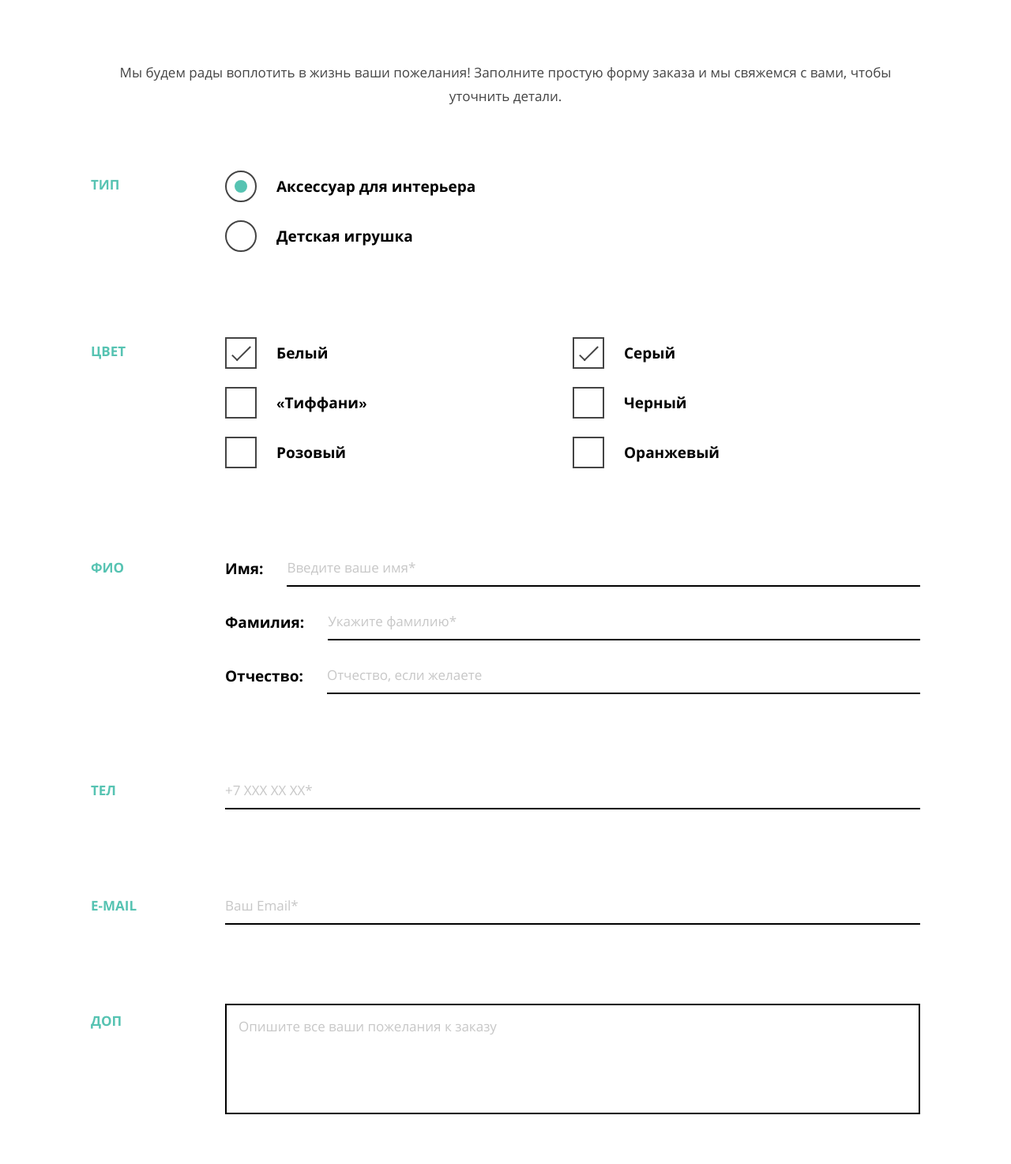
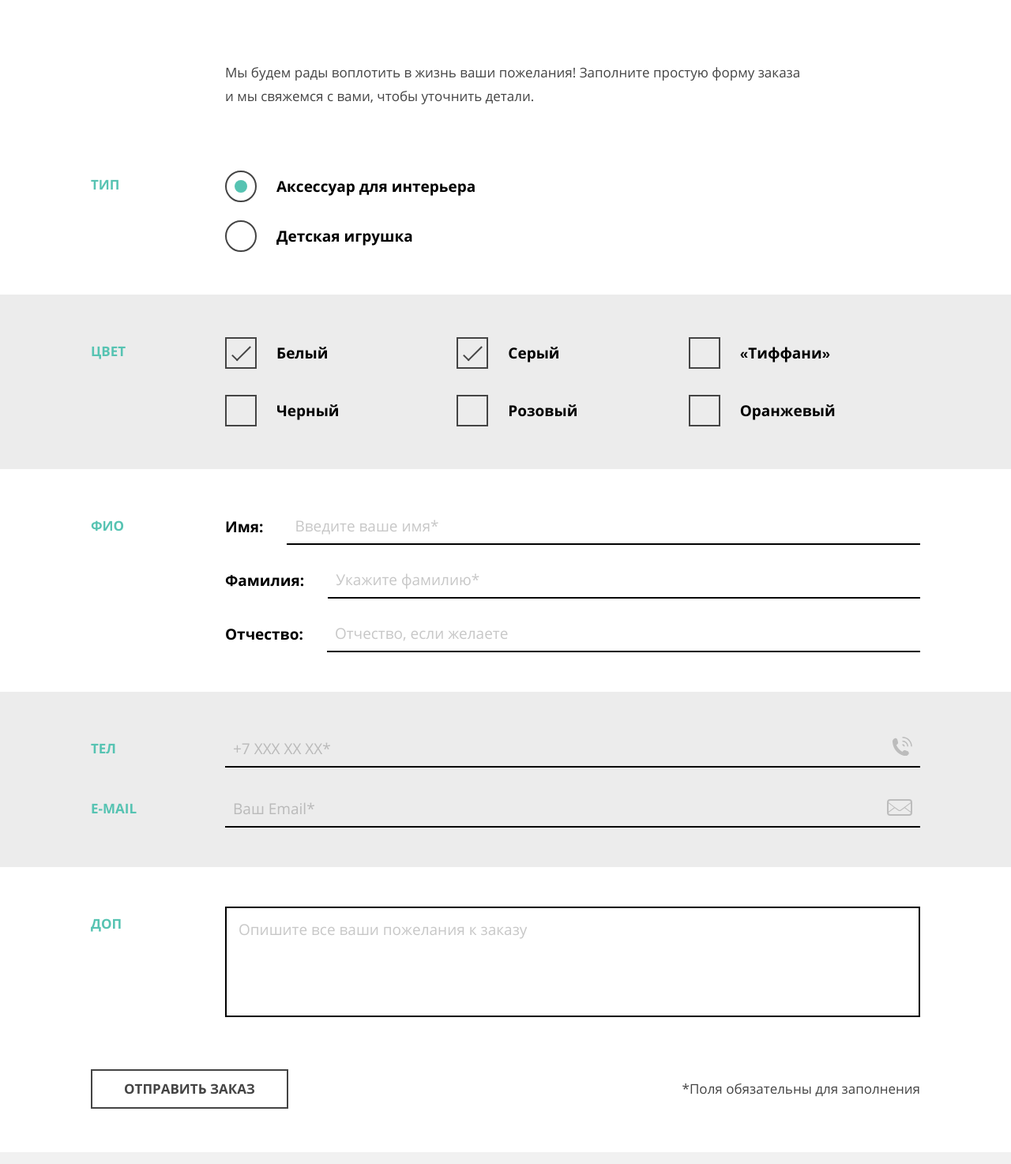
Before and after one commit to kosweb/mishka, a website: page source/form.html in a window 1280 px wide. Shown: the part 358-1832 px from the top of the page at 79% size. Drawn offline with nearby package versions, Linux system fonts and the light colour scheme; files that its build step writes are made by us from their sources.

Commit message:
form all done

```diff
--- a/source/html/form.html
+++ b/source/html/form.html
@@ -53,11 +53,11 @@
 
       <div class="form__fieldset-wrapper">
         <label class="form__bold-text" for="name">Имя:</label>
-        <input class="form__input" id="name" type="text" name="name" placeholder="Введите ваше имя*">
+        <input class="form__input" id="name" type="text" name="name" placeholder="Введите ваше имя*" required>
       </div>
       <div class="form__fieldset-wrapper">
         <label class="form__bold-text" for="surname">Фамилия:</label>
-        <input class="form__input" id="surname" type="text" name="surname" placeholder="Укажите фамилию*">
+        <input class="form__input" id="surname" type="text" name="surname" placeholder="Укажите фамилию*" required>
       </div>
       <div class="form__fieldset-wrapper">
         <label class="form__bold-text" for="secondname">Отчество:</label>
@@ -70,7 +70,8 @@
 
       <div class="form__phone-wrapper">
         <label class="visually-hidden" for="phone">Номер телефона</label>
-        <input class="form__input" type="phone" id="phone" name="phone" placeholder="+7 ХХХ ХХ ХХ*">
+        <input class="form__input" type="phone" id="phone" name="phone" placeholder="+7 ХХХ ХХ ХХ*" pattern="^[ 0-9]+$" required>
+        <svg xmlns="http://www.w3.org/2000/svg" width="24.829" height="24.333" viewBox="0 0 24.829 24.333"><path d="M17.321 24.333h-1.115c-4.904-.58-8.497-2.857-11.11-5.772C2.473 15.637.402 11.875 0 6.817V5.459c.091-.921.544-1.55 1.067-2.086.65-.666 1.63-1.522 2.522-1.553.659-.022 1.78.451 2.232 1.066.388.53.595 1.59.775 2.378.185.797.6 1.95.485 2.717-.176 1.196-1.764 1.703-2.231 2.572 1.551 3.721 4.089 6.456 7.472 8.345.847-.465 1.595-1.864 2.767-1.892.428-.012.972.209 1.406.34.477.143.891.326 1.311.484.705.266 1.957.621 2.378 1.213.433.61.681 1.608.581 2.231-.194 1.234-2.227 2.603-3.444 3.059zM12.529 1.528c5.949 0 10.771 4.822 10.771 10.771h1.529C24.829 5.507 19.323 0 12.529 0v1.528z"/><path d="M12.529 9.327v1.552a1.42 1.42 0 0 1 1.421 1.42h1.553a2.973 2.973 0 0 0-2.974-2.972zm0-3.081a6.054 6.054 0 0 1 6.056 6.054h1.588a7.642 7.642 0 0 0-7.644-7.641v1.587z"/></svg>
       </div>
     </fieldset>
 
@@ -79,7 +80,8 @@
 
       <div class="form__mail-wrapper">
         <label class="visually-hidden" for="email">Номер телефона</label>
-        <input class="form__input" type="email" id="email" name="email" placeholder="Ваш Email*">
+        <input class="form__input" type="email" id="email" name="email" placeholder="Ваш Email*" required>
+        <svg xmlns="http://www.w3.org/2000/svg" width="32" height="32" viewBox="0 0 32 32"><path d="M28 5H4a4 4 0 0 0-4 4v13a4 4 0 0 0 4 4h24a4 4 0 0 0 4-4V9a4 4 0 0 0-4-4zM2 10.25l6.999 5.25L2 20.75v-10.5zM30 22c0 1.104-.898 2-2 2H4c-1.103 0-2-.896-2-2l7.832-5.875 4.368 3.277a3 3 0 0 0 3.599 0l4.369-3.277L30 22zm0-1.25l-7-5.25 7-5.25v10.5zm-12.801-2.148c-.35.263-.763.4-1.199.4s-.851-.139-1.2-.4L10.665 15.5l-.833-.625L2 9.001V9c0-1.103.897-2 2-2h24c1.102 0 2 .897 2 2l-12.801 9.602z"/></svg>
       </div>
     </fieldset>
 
--- a/source/scss/blocks/catalog.scss
+++ b/source/scss/blocks/catalog.scss
@@ -62,7 +62,7 @@
 
   svg {
     opacity: 0.3;
-    transition: all 0.2s ease;
+    transition: all 0.2s ease-in-out;
   }
 
   &:hover {
@@ -143,10 +143,10 @@
 
   .catalog__item {
     flex-direction: column;
-    transition: box-shadow 0.2s ease;
+    transition: box-shadow 0.2s ease-in-out;
 
     &:hover {
-      box-shadow: 0 20px 30px 3px rgba(0, 0, 0, 0.2);
+      box-shadow: rgba(0, 0, 0, 0.4) 0 2px 4px, rgba(0, 0, 0, 0.3) 0 7px 13px -3px;
     }
   }
 
--- a/source/scss/blocks/contacts.scss
+++ b/source/scss/blocks/contacts.scss
@@ -9,16 +9,28 @@
 
 .contacts__mail {
   display: flex;
-  justify-content: space-between;
   margin-bottom: 35px;
   font-style: normal;
 
-  span:first-child {
-    width: 30%;
+  span {
+    width: 20%;
   }
 
-  span:last-child {
-    width: 70%;
+  a {
+    width: fit-content;
+    height: fit-content;
+    padding-bottom: 5px;
+    border-bottom: 1px solid var(--aquamarine);
+    transition: all 0.2s ease-in-out;
+
+    &:hover {
+      color: var(--aquamarine);
+    }
+
+    &:active {
+      color: var(--aquamarine);
+      opacity: 0.3;
+    }
   }
 }
 
--- a/source/scss/blocks/form.scss
+++ b/source/scss/blocks/form.scss
@@ -1,4 +1,5 @@
 .page-form {
+  overflow: hidden;
   padding-bottom: 55px;
 }
 
@@ -6,7 +7,6 @@
   margin-top: 0;
   margin-bottom: 25px;
   font-size: 13px;
-  text-align: center;
 }
 
 .form__input {
@@ -20,14 +20,14 @@
   font-family: inherit;
   font-size: 17px;
   line-height: 24px;
+  background-color: transparent;
 
   &::placeholder {
     color: rgba($color: #444444, $alpha: 0.3);
   }
 
-  &:focus {
-    padding-left: 10px;
-    padding-right: 10px;
+  &:valid {
+    outline-color: var(--aquamarine);
   }
 }
 
@@ -81,6 +81,7 @@
 			position: absolute;
 			top: 50%;
 			transform: translateY(-50%);
+			transition: all 0.2s ease-in-out;
 		}
 
 		&::before {
@@ -111,7 +112,6 @@
 			background-color: var(--aquamarine);
 			border-radius: 50%;
 			opacity: 0;
-			transition: opacity 0.2s;
 		}
   }
 }
@@ -133,7 +133,7 @@
 			border-bottom: 2px solid var(--outer-space);
 			opacity: 0;
 			transform: rotate(-45deg);
-			transition: opacity 0.2s;
+			transition: opacity 0.2s ease-in-out;
 		}
   }
 }
@@ -215,6 +215,25 @@ input[type=checkbox]:checked + span::after {
   opacity: 1;
 }
 
+@media (max-width: $phone-max) {
+
+  .form__input {
+
+    &:focus {
+      padding-left: 10px;
+      padding-right: 10px;
+    }
+  }
+
+  .form__fieldset--mail,
+  .form__fieldset--phone {
+
+    svg {
+      display: none;
+    }
+  }
+}
+
 @media (min-width: $tablet) {
 
 	.form__fieldset {
@@ -237,8 +256,8 @@ input[type=checkbox]:checked + span::after {
   }
 
 	.form__input {
-		padding-top: 10px;
-		padding-bottom: 10px;
+    padding: 10px;
+    font-size: 19px;
 	}
 
   .form__bold-text {
@@ -251,6 +270,16 @@ input[type=checkbox]:checked + span::after {
 
 		label {
 			padding-left: 65px;
+
+      &:hover {
+
+        span {
+
+          &::before {
+            border: 2px solid var(--aquamarine);
+          }
+        }
+      }
 		}
 
 		span {
@@ -277,7 +306,22 @@ input[type=checkbox]:checked + span::after {
 	}
 
 	.form__fieldset--color {
+    overflow: visible;
+    position: relative;
 		grid-template-columns: 1fr 1fr;
+    background-color: var(--bright-gray);
+
+    &::before {
+      display: block;
+      position: absolute;
+      z-index: -1;
+      content: '';
+      height: 100%;
+      width: 200%;
+      top: 0;
+      left: -50%;
+      background-color: var(--bright-gray);
+    }
 
 		span {
 			&::after {
@@ -287,6 +331,56 @@ input[type=checkbox]:checked + span::after {
 			}
 		}
 	}
+
+  .form__fieldset--mail,
+  .form__fieldset--phone {
+    overflow: visible;
+    position: relative;
+    background-color: var(--bright-gray);
+
+    &::before {
+      display: block;
+      position: absolute;
+      z-index: -1;
+      content: '';
+      height: 100%;
+      width: 200%;
+      top: 0;
+      left: -50%;
+      background-color: var(--bright-gray);
+    }
+
+    .form__input {
+      padding-right: 50px;
+    }
+
+    svg {
+      display: block;
+      position: absolute;
+      right: 10px;
+      opacity: 0.2;
+    }
+  }
+
+  .form__fieldset--phone {
+    padding-bottom: 15px;
+
+    svg {
+      bottom: 30px;
+    }
+  }
+
+  .form__fieldset--mail {
+    padding-top: 15px;
+
+    &::after {
+      top: 25px;
+    }
+
+    svg {
+      top: 20px;
+    }
+  }
 
 	.form__fieldset--initials {
 
@@ -299,8 +393,46 @@ input[type=checkbox]:checked + span::after {
 			}
 		}
 	}
+
+  .form__button-wrapper {
+    display: flex;
+    justify-content: space-between;
+    align-items: center;
+  }
+
+  .form__button {
+    width: fit-content;
+    order: -1;
+  }
+
+  .form__description {
+    margin-bottom: 0;
+    font-size: 17px;
+    line-height: 30px;
+  }
+
+  textarea {
+    font-size: 19px;
+  }
 }
 
 @media (min-width: $desktop) {
 
+  .form__fieldset--color {
+    grid-template-columns: repeat(3, 1fr);
+    grid-row-gap: 25px;
+  }
+
+  .page-form__intro {
+    padding-left: 270px;
+    padding-right: 250px;
+  }
+
+  .form__input {
+    transition: all 0.2s ease-in-out;
+
+    &:hover {
+      border-color: var(--aquamarine);
+    }
+  }
 }
--- a/source/scss/blocks/main-nav.scss
+++ b/source/scss/blocks/main-nav.scss
@@ -3,7 +3,7 @@
 }
 
 .main-nav__logo-img {
-  transition: 0.2s ease;
+  transition: 0.2s ease-in-out;
 }
 
 .main-nav__logo-link {
@@ -46,10 +46,10 @@
   font-size: 17px;
   line-height: 24px;
   font-weight: bold;
-  transition: opacity 0.2s ease;
+  transition: opacity 0.2s ease-in-out;
 
   span {
-    transition: 0.1s ease;
+    transition: 0.2s ease-in-out;
   }
 
   svg {
@@ -121,7 +121,7 @@
   &--open {
     span {
       background: 0 0;
-      transition: background .2s 0;
+      transition: background .2s ease-in-out;
 
       &::before,
       &::after {
--- a/source/scss/blocks/production.scss
+++ b/source/scss/blocks/production.scss
@@ -29,7 +29,7 @@
   transform: translateX(-50%) translateY(-50%);
 
   svg {
-    transition: transform 0.1s ease;
+    transition: transform 0.1s ease-in-out;
   }
 
   &:active {
--- a/source/scss/blocks/reviews.scss
+++ b/source/scss/blocks/reviews.scss
@@ -60,7 +60,7 @@
   }
 
   svg {
-    transition: 0.5s ease;
+    transition: 0.5s ease-in-out;
   }
 }
 
@@ -114,7 +114,7 @@
     width: 80px;
 
     svg {
-      transition: transform 0.2s ease;
+      transition: transform 0.2s ease-in-out;
     }
 
     &:hover {
@@ -125,7 +125,7 @@
 
     &:active {
       svg {
-        transition: 0.05s ease;
+        transition: 0.05s ease-in-out;
         opacity: 0.3;
       }
     }
--- a/source/scss/blocks/site-intro.scss
+++ b/source/scss/blocks/site-intro.scss
@@ -33,7 +33,7 @@
   text-align: left;
 
   span {
-    transition: opacity 0.2s ease;
+    transition: opacity 0.2s ease-in-out;
   }
 
   &:hover {
@@ -59,7 +59,7 @@
     top: 50%;
     transform: translateY(-50%);
     opacity: 0.5;
-    transition: 0.2s;
+    transition: 0.2s ease-in-out;
   }
 
   &:first-child {
```
Also changed, not shown: source/html/contacts.html (+1 -1 lines), source/scss/blocks/footer.scss (+4 -4 lines).
